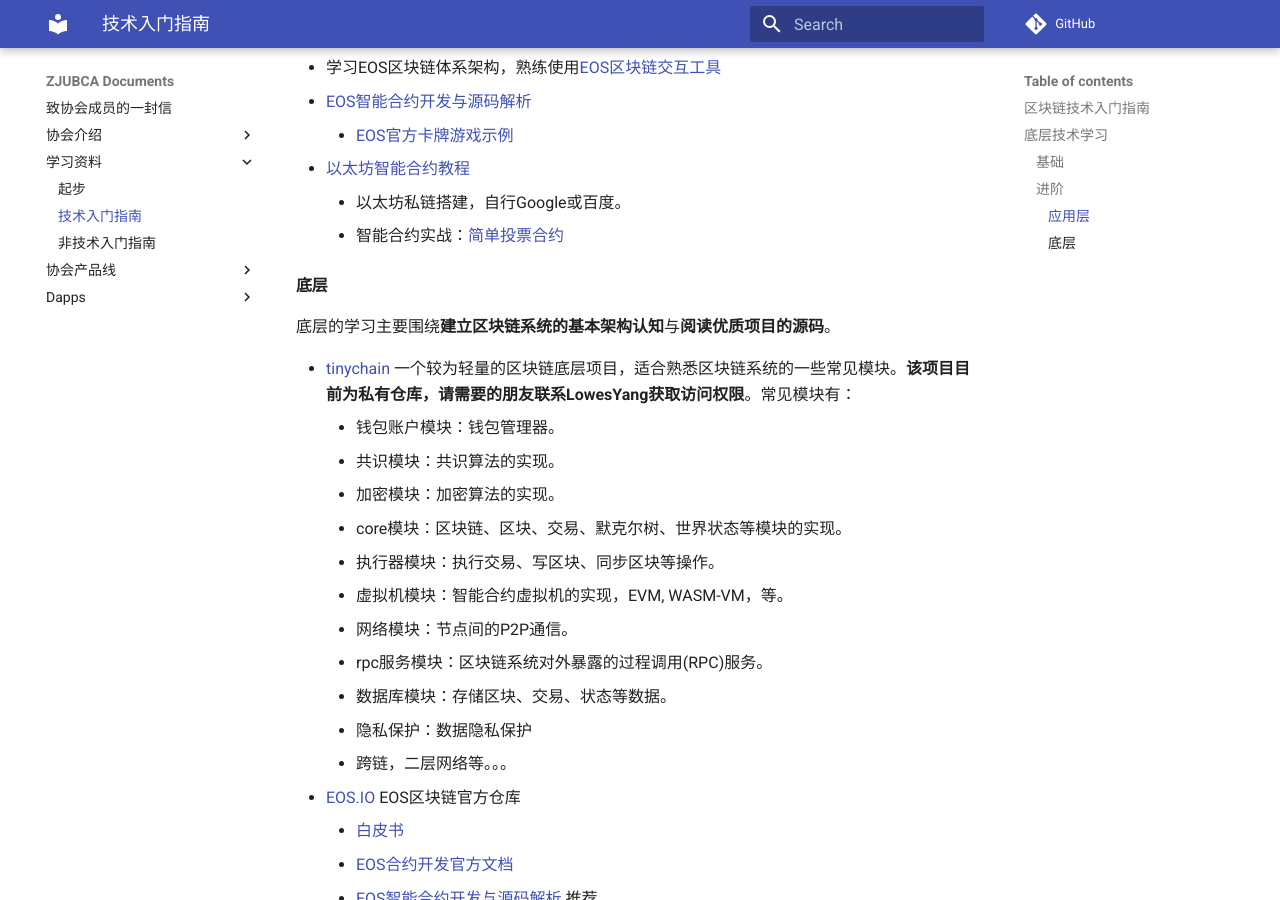
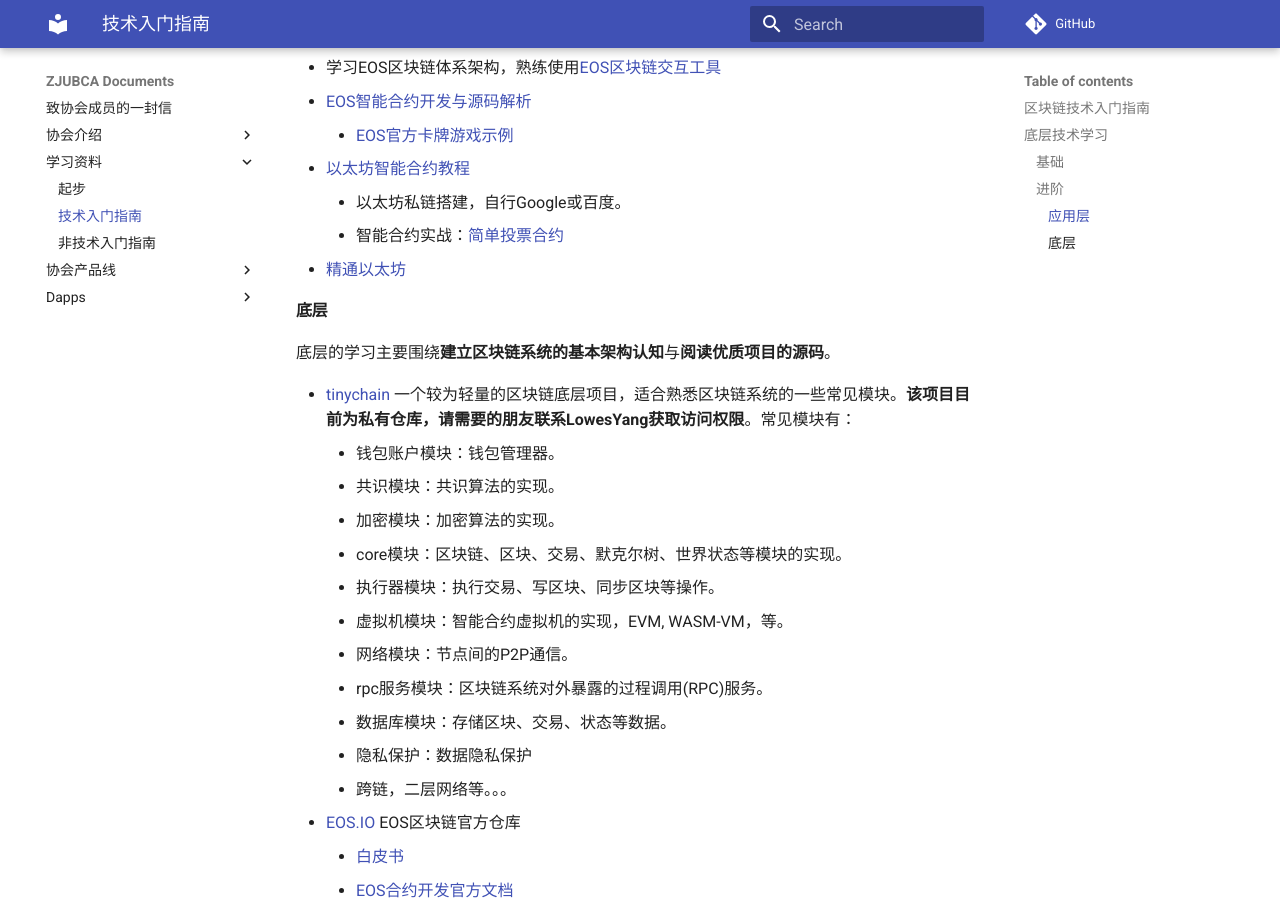
Before and after one commit to ZJUBCA/zjubca.docs, an MkDocs documentation site: the page built from docs/guide/tech_guide.md, in a window 1280 px wide and 900 px high, scrolled down 843 px. Built offline with MkDocs 1.6.1 and Material for MkDocs 9.7.7, drawn with Linux system fonts in a browser that asks for light colours; comment, search, counter and statistics services are not loaded.

Commit message:
Update tech_guide.md

```diff
--- a/docs/guide/tech_guide.md
+++ b/docs/guide/tech_guide.md
@@ -30,6 +30,7 @@
 - [以太坊智能合约教程](https://ethfans.org/posts/101-noob-intro)
     - 以太坊私链搭建，自行Google或百度。
     - 智能合约实战：[简单投票合约](https://my.oschina.net/u/2275217/blog/1800103)
+- [精通以太坊](https://github.com/inoutcode/ethereum_book)
 
 #### 底层
 
```
